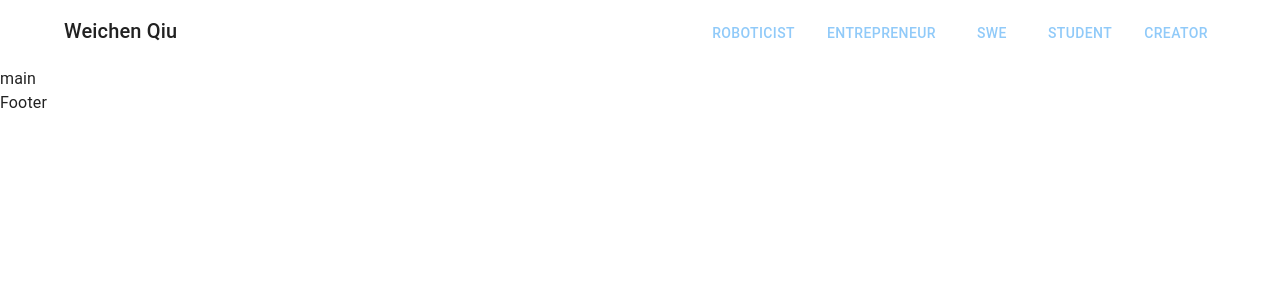
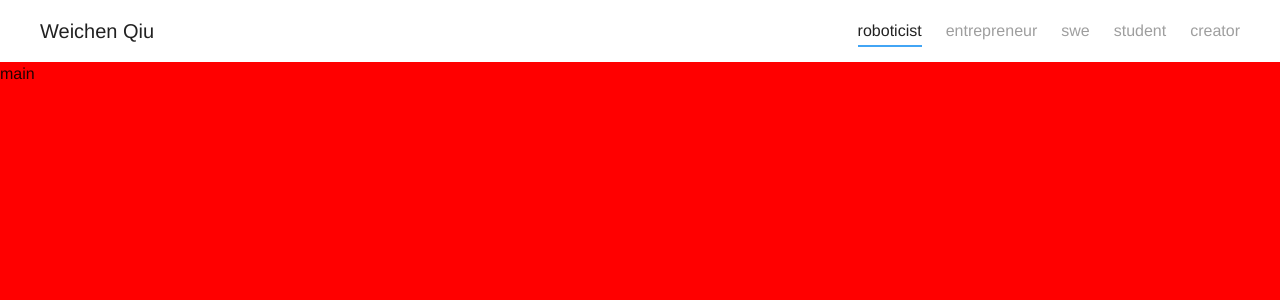
Before and after one commit to w3ichen/weichen.fyi, a Next.js app: page / in a window 1280 px wide. Shown: the top 300 px of the page. Built offline with nearby package versions, Linux system fonts and the light colour scheme.

Commit message:
Save navbar changes

```diff
--- a/src/app/globals.css
+++ b/src/app/globals.css
@@ -7,6 +7,9 @@ html,
 body {
   max-width: 100vw;
   overflow-x: hidden;
+  height: 100vh;
+  margin: 0;
+  padding: 0;
 }
 
 body {
--- a/src/app/page.tsx
+++ b/src/app/page.tsx
@@ -2,17 +2,18 @@
 
 import Footer from "@/components/Footer/Footer";
 import Nav from "@/components/Nav/Nav";
-import { PageContext } from "@/constants/PageContext";
+import { PageContext, Role } from "@/constants/PageContext";
 import React from "react";
 
 export default function Home() {
+  const [role, setRole] = React.useState<Role>("ROBOTICIST");
+
   return (
-    <PageContext.Provider value={{ role: "ROBOTICIST" }}>
-      <div>
-        <Nav />
-        <main>main</main>
-        <Footer />
-      </div>
+    <PageContext.Provider value={{ role, setRole }}>
+      <Nav />
+      <main style={{ backgroundColor: "red", height: "150vh" }}>main</main>
+
+      <Footer />
     </PageContext.Provider>
   );
 }
--- a/src/components/Nav/Nav.tsx
+++ b/src/components/Nav/Nav.tsx
@@ -1,43 +1,44 @@
-import { ROLES } from "@/constants/PageContext";
-import {
-  Box,
-  Button,
-  Container,
-  Stack,
-  styled,
-  Typography,
-} from "@mui/material";
+import { Role, ROLES } from "@/constants/PageContext";
+import { Box, Stack, styled, Typography } from "@mui/material";
+import NavButton from "./NavButton";
 
-const Root = styled(Container)(({ theme }) => ({
+const Root = styled("nav")(({ theme }) => ({
+  position: "sticky",
+  top: 0,
   display: "flex",
   justifyContent: "space-between",
-  position: "sticky",
-  padding: "15px",
+  padding: "15px 40px",
   flexDirection: "row",
+  gap: "10px",
   [theme.breakpoints.down("md")]: {
     flexDirection: "column",
     textAlign: "center",
     alignItems: "center",
+    padding: "15px",
   },
+  backgroundColor: "rgba(255, 255, 255, 0.9)", // Translucent background
+}));
+
+const ButtonsContainer = styled(Stack)(({}) => ({
+  overflowY: "hidden",
+  overflowX: "auto",
+  alignContent: "center",
+  justifyContent: "center",
 }));
 
 export default function Nav() {
   return (
-    <nav>
-      <Root maxWidth="lg">
+    <Root>
       <Box>
         <Typography variant="h6" component="h1">
           Weichen Qiu
         </Typography>
       </Box>
-        <Stack direction="row" spacing={2}>
+      <ButtonsContainer direction="row" spacing={3}>
         {Object.entries(ROLES).map(([role, { short }]) => (
-            <Button key={role} variant="text">
-              {short}
-            </Button>
+          <NavButton key={role} role={role as Role} label={short} />
         ))}
-        </Stack>
+      </ButtonsContainer>
     </Root>
-    </nav>
   );
 }
--- /dev/null
+++ b/src/components/Nav/NavButton.tsx
@@ -0,0 +1,45 @@
+import { PageContext, Role } from "@/constants/PageContext";
+import { ButtonBase, Typography } from "@mui/material";
+import React from "react";
+
+interface Props {
+  role: Role;
+  label: string;
+}
+export default function NavButton({ role, label }: Props) {
+  const { role: selectedRole, setRole } = React.useContext(PageContext);
+
+  const selected = role === selectedRole;
+  const handleClick = () => {
+    setRole(role);
+  };
+
+  return (
+    <ButtonBase disableRipple onClick={handleClick}>
+      <Typography
+        variant="subtitle1"
+        sx={{
+          fontFamily: (theme) => theme.typography.fontFamily,
+          color: selected ? "text.primary" : "text.disabled",
+          position: "relative",
+          display: "inline-block",
+          "&::after": {
+            content: '""',
+            position: "absolute",
+            left: 0,
+            bottom: -3, // Adjust to move the underline lower
+            width: selected ? "100%" : 0, // If selected, show full underline, otherwise start at 0
+            height: 3, // Thickness of the underline
+            backgroundColor: "primary.light",
+            transition: "width 0.3s ease", // Transition for width
+          },
+          "&:hover::after": {
+            width: "100%", // On hover, extend the underline to 100% of the text width
+          },
+        }}
+      >
+        {label}
+      </Typography>
+    </ButtonBase>
+  );
+}
--- a/src/constants/PageContext.ts
+++ b/src/constants/PageContext.ts
@@ -3,7 +3,7 @@ import React from "react";
 export const ROLES = {
   ROBOTICIST: { short: "roboticist", long: "the Roboticist" },
   ENTREPRENEUR: { short: "entrepreneur", long: "the Entrepreneur" },
-  SWE: { short: "SWE", long: "the Software Engineer" },
+  SWE: { short: "swe", long: "the Software Engineer" },
   STUDENT: { short: "student", long: "the Student" },
   CREATOR: { short: "creator", long: "the Creator" },
 };
@@ -11,7 +11,9 @@ export type Role = keyof typeof ROLES;
 
 interface PageContextInterface {
   role: Role;
+  setRole: (role: Role) => void;
 }
 export const PageContext = React.createContext<PageContextInterface>({
   role: "ROBOTICIST",
+  setRole: () => {},
 });
--- a/src/constants/theme.ts
+++ b/src/constants/theme.ts
@@ -5,11 +5,8 @@ import { createTheme } from "@mui/material";
 export const theme = createTheme({
   palette: {
     mode: "light",
-    primary: {
-      main: "#90caf9",
-    },
-    secondary: {
-      main: "#f48fb1",
-    },
+  },
+  typography: {
+    fontFamily: "Helvetica Neue",
   },
 });
```
Lines whose indentation alone changed are shown as unchanged.
